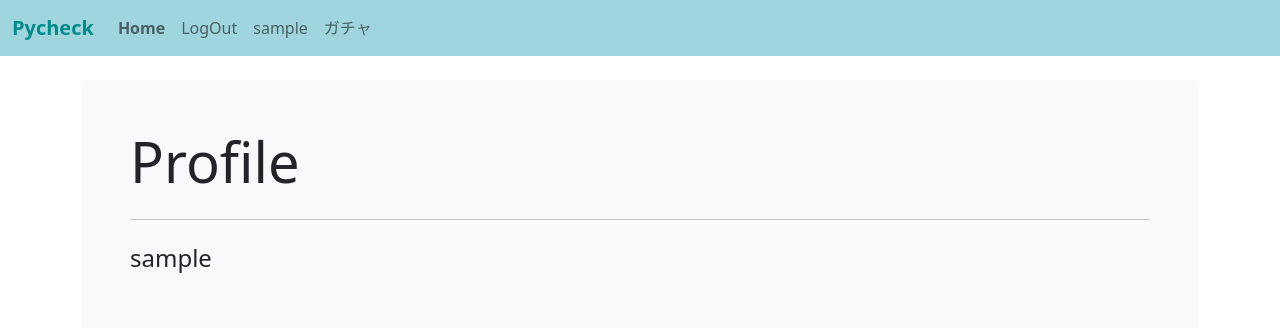
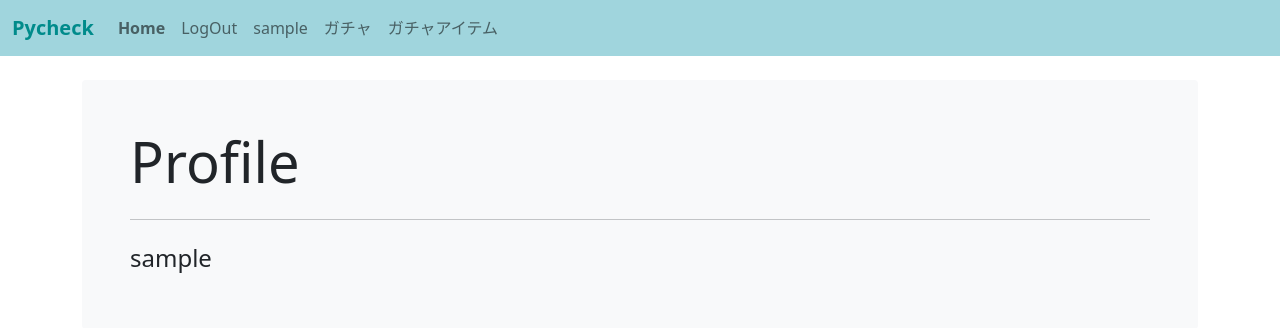
Before and after one commit to cardene777/pycheck, a Django app: a page that uses templates/base.html in a window 1280 px wide. Shown: the top 328 px of the page. Run offline with Django 3.2, Linux system fonts and the light colour scheme; the visitor is signed in with stand-in values (Sample User, id 1); data that the repository does not hold is empty; some libraries are stand-ins or nearby versions.

Commit message:
#27 update base.html

```diff
--- a/templates/base.html
+++ b/templates/base.html
@@ -40,6 +40,9 @@
                             <li class="nav-item active">
                                 <a class="nav-link" href="{% url 'gacha:gacha' user.username %}">ガチャ</a>
                             </li>
+                            <li class="nav-item active">
+                                <a class="nav-link" href="{% url 'gacha:gacha_item_list' user.username %}">ガチャアイテム</a>
+                            </li>
                         {% else %}
                             <li class="nav-item active">
                                 <a class="nav-link" href="{% url 'accounts:login' %}">Login</a>
```
